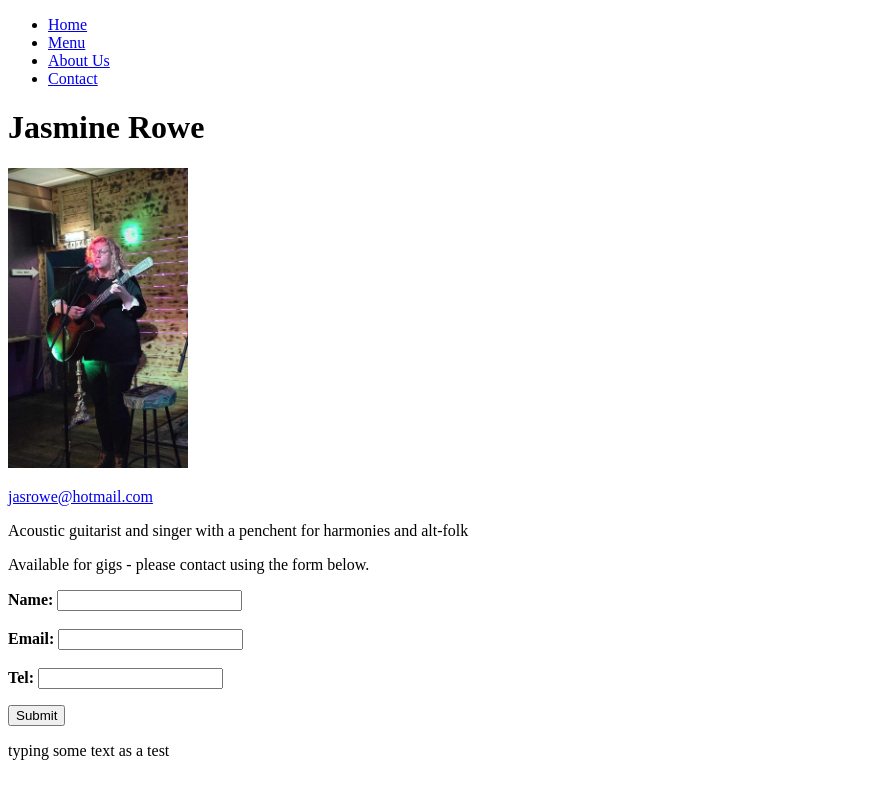
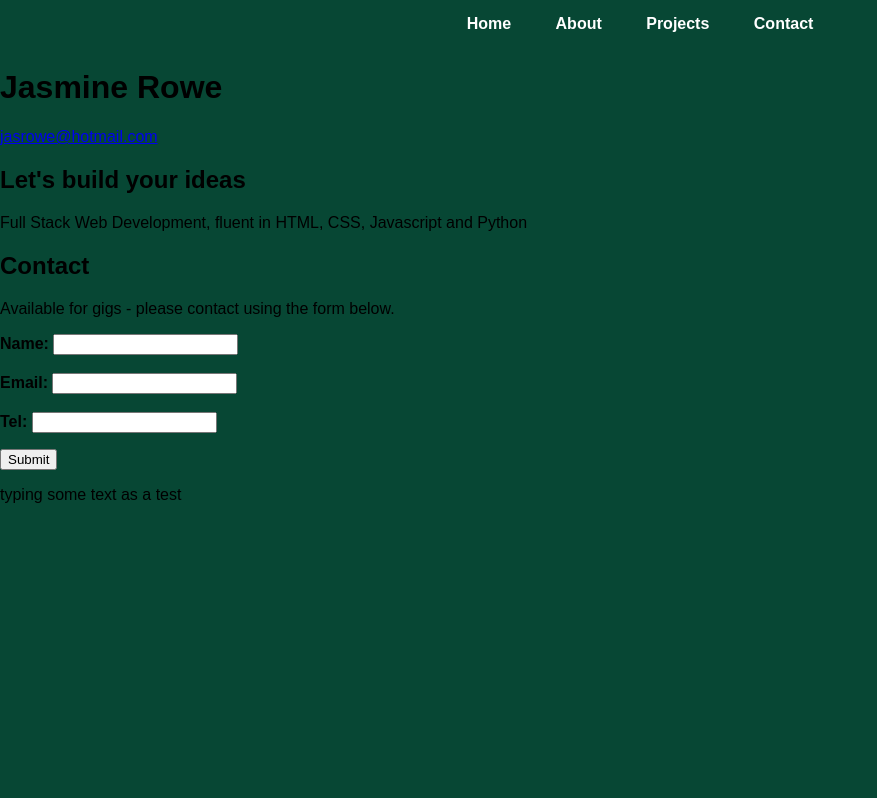
Before and after one commit to JasmineRowe/Week-1_Challenge, a plain HTML site: page index.htm in a window 1280 px wide. Shown: the whole page, without its empty margins (0-877 px from the left). Drawn offline with Linux system fonts and the light colour scheme.

Commit message:
various mucking about on design

```diff
--- a/index.htm
+++ b/index.htm
@@ -4,7 +4,7 @@
     <meta charset="UTF-8">
     <meta name="viewport" content="width=device-width, initial-scale=1.0">
     <title>Jasmine Rowe Full Stack Developer</title>
-    <link rel="style" href="/assets/style.css">
+    <link rel="stylesheet" href="/assets/style.css">
 </head>
 
 
@@ -16,21 +16,21 @@
   <nav>
       <ul>
           <li><a href="#">Home</a></li>
-          <li><a href="#">Menu</a></li>
-          <li><a href="#">About Us</a></li>
+          <li><a href="#">About</a></li>
+          <li><a href="#">Projects</a></li>
           <li><a href="#">Contact</a></li>
       </ul>
   </nav>
-
-
 
   <!-- Header Section -->
 
 <Header>
     <h1> Jasmine Rowe </h1>
+
+<!--Hiding the photo for a while
     <img width="" height="300" src="assets/Jasmine_guitar.jpg" alt="Jasmine Rowe playing guitar">
 
-
+-->
     <!-- Main Content Section -->
 
      <p><a href="mailto:jasrowe@hotmail.com">jasrowe@hotmail.com</a></p>
@@ -39,10 +39,15 @@
 
   <!-- Contact Page -->
 
+  <main>
+    <section class="box-model-demo">
+        <h2>Let's build your ideas </h2>
+        <p>Full Stack Web Development, fluent in HTML, CSS, Javascript and Python </p>
+    </section>
 
-    <section> Acoustic guitarist and singer with a penchent for harmonies and alt-folk </section>
-
-      <p> Available for gigs - please contact using the form below. </p>
+    <section class="box-model-demo">
+        <h2>Contact</h2>
+        <p> Available for gigs - please contact using the form below. </p>
 
 
     <form action="/action_page.php" method="get"></form>
@@ -57,7 +62,8 @@
     <input type="tel" id="tel" Name="Tel"> </Strong> <br>
 
 <p> <input type="button" value="Submit"></button> </p>
-
+    </section>
+</main>
 
        <!-- Footer Section -->
 
@@ -66,6 +72,5 @@
   typing some text as a test </footer>
 
 
-
 </body>
 </html>
```
